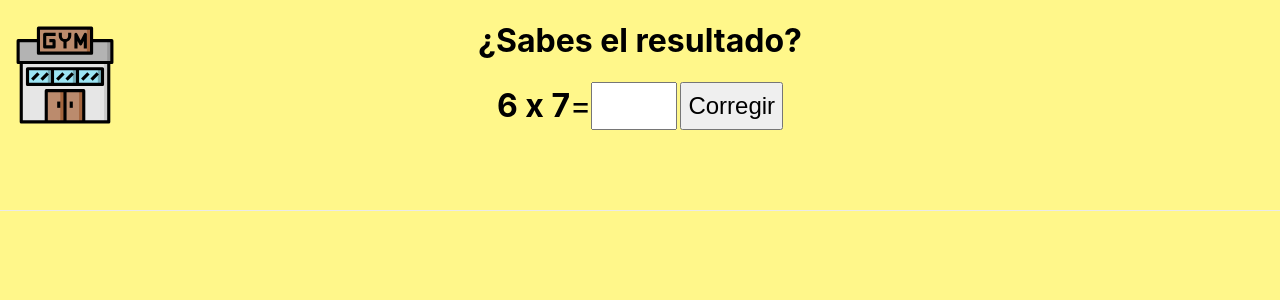
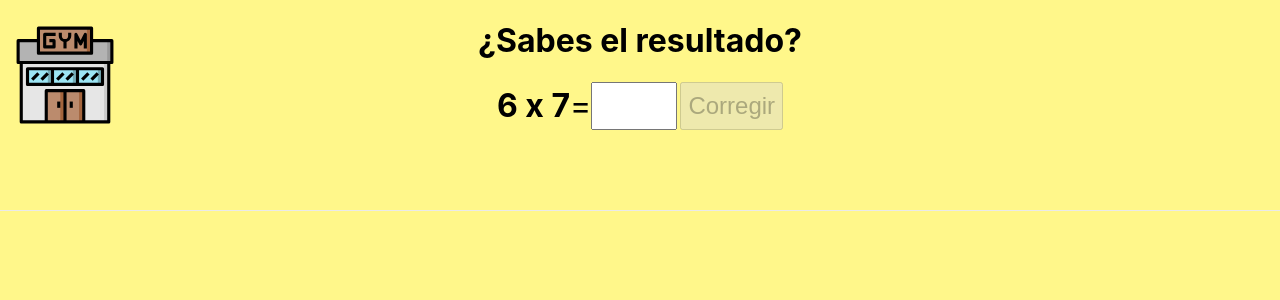
Before and after one commit to ncardeli/math-gym, a React (Create React App) app: page / in a window 1280 px wide. Shown: the top 300 px of the page. Built offline with nearby package versions, Linux system fonts and the light colour scheme.

Commit message:
Validate format and empty input

```diff
--- a/src/App.js
+++ b/src/App.js
@@ -16,7 +16,6 @@ function App() {
 	const [operationStatus, setOperationStatus] = React.useState(STATUS_WAITING);
 	const [history, setHistory] = useLocalStorage("math-gym-history", "[]");
 	const historyArray = JSON.parse(history);
-
 	const handleFormSubmit = (event) => {
 		event.preventDefault();
 		const numericResult = Number(result);
@@ -53,6 +52,7 @@ function App() {
 					id="result"
 					type="text"
 					inputMode="numeric"
+					pattern="[0-9]+"
 					value={result}
 					onChange={(event) => {
 						setResult(event.target.value);
@@ -61,7 +61,9 @@ function App() {
 					onClick={(event) => event.target.select()}
 					size={2}
 				></input>
-				<button type="submit">Corregir</button>
+				<button type="submit" disabled={result === ""}>
+					Corregir
+				</button>
 			</form>
 			<div className="output">
 				{operationStatus === STATUS_OK && "Bien! 😀"}
```
